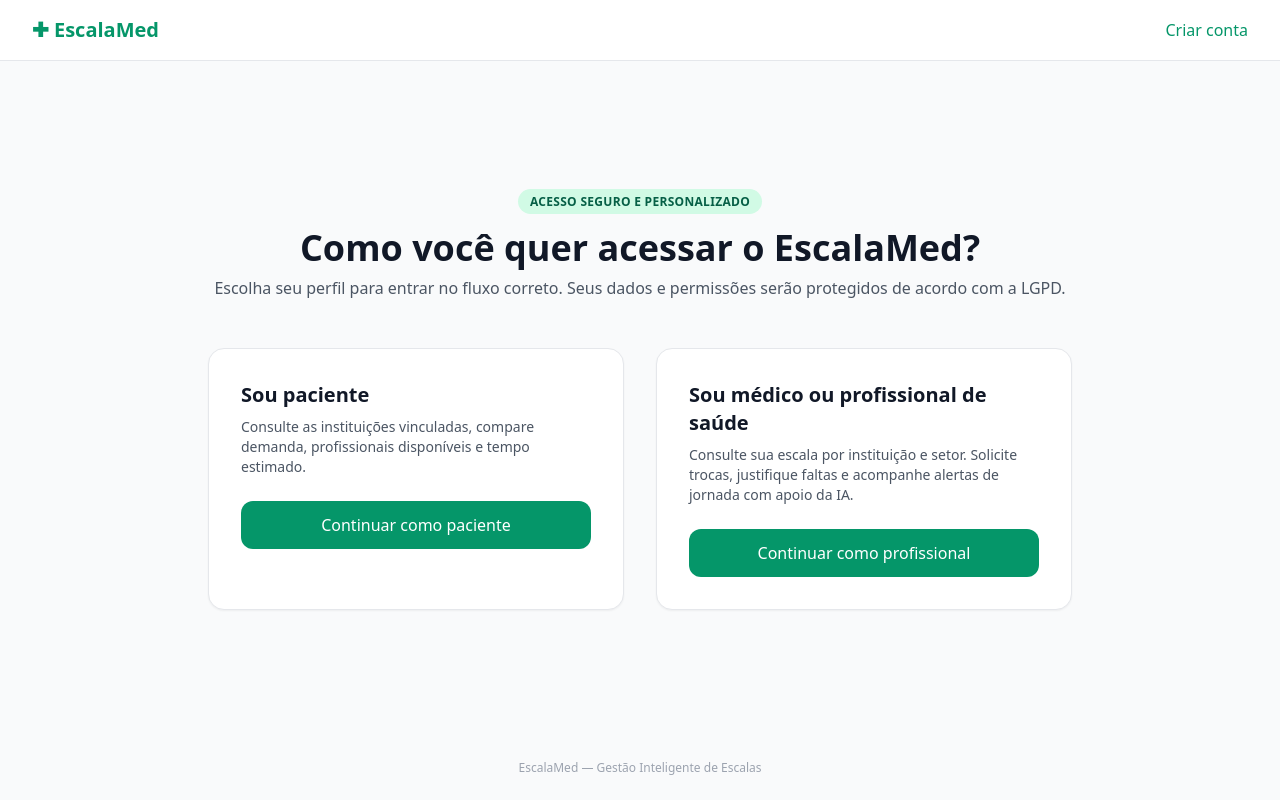
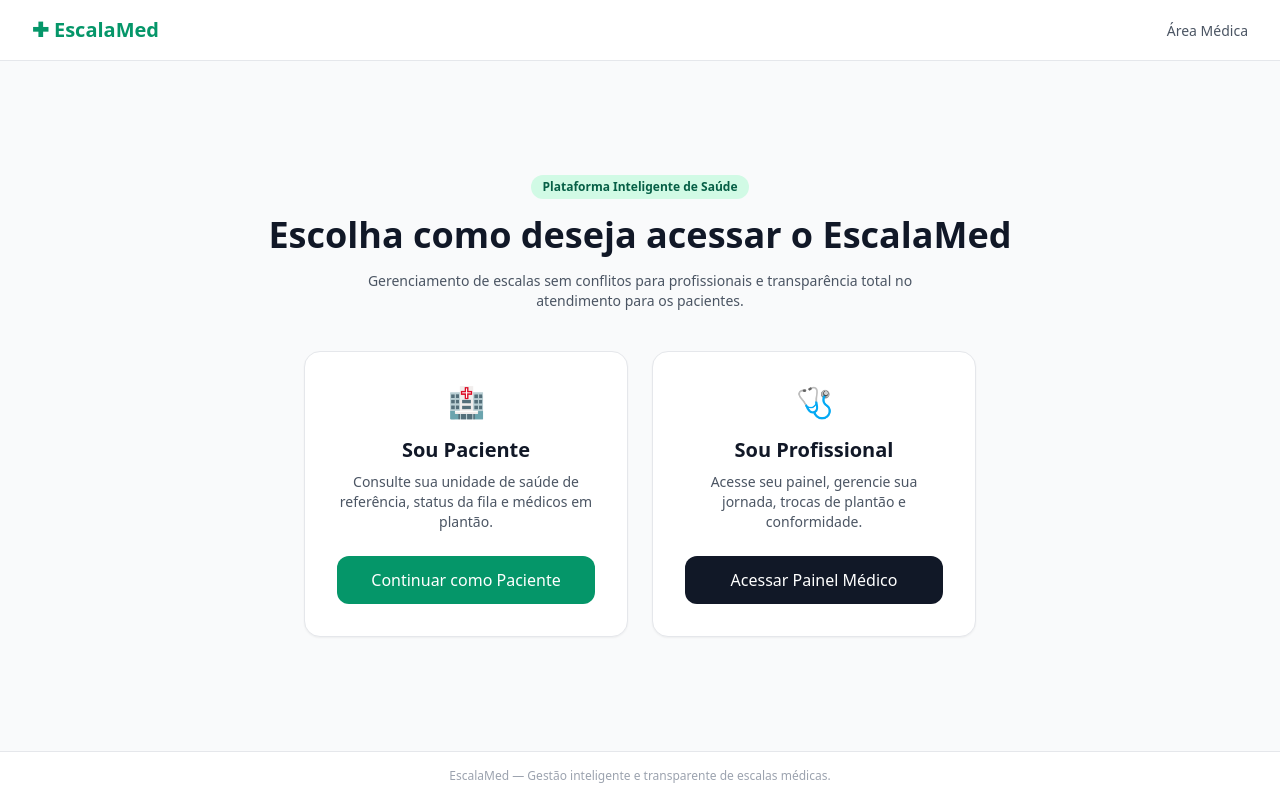
Before and after one commit to feeroepcke/escalamed, a website: page public/index.html in a window 1280 px wide. Drawn offline with nearby package versions, Linux system fonts and the light colour scheme.

Commit message:
Conectando botões da index para paciente e medico

```diff
--- a/public/index.html
+++ b/public/index.html
@@ -3,37 +3,50 @@
 <head>
     <meta charset="UTF-8">
     <meta name="viewport" content="width=device-width, initial-scale=1.0">
-    <title>EscalaMed — Acesso</title>
+    <title>EscalaMed — Gestão Inteligente de Escalas Médicas</title>
     <script src="https://cdn.tailwindcss.com"></script>
 </head>
 <body class="bg-gray-50 min-h-screen flex flex-col justify-between">
+    <!-- Cabeçalho -->
     <header class="bg-white border-b border-gray-200 px-8 py-4 flex justify-between items-center">
-        <div class="flex items-center space-x-2">
-            <span class="text-emerald-600 font-bold text-xl">✚ EscalaMed</span>
+        <div class="text-emerald-600 font-bold text-xl">✚ EscalaMed</div>
+        <div class="space-x-4">
+            <a href="login-medico.html" class="text-sm font-medium text-gray-600 hover:text-emerald-600">Área Médica</a>
         </div>
-        <a href="#" class="text-emerald-600 font-medium hover:underline">Criar conta</a>
     </header>
 
-    <main class="max-w-4xl mx-auto px-4 py-12 text-center">
-        <span class="bg-emerald-100 text-emerald-800 text-xs font-semibold px-3 py-1 rounded-full uppercase tracking-wide">Acesso seguro e personalizado</span>
-        <h1 class="text-4xl font-bold text-gray-900 mt-4 mb-2">Como você quer acessar o EscalaMed?</h1>
-        <p class="text-gray-600 mb-12">Escolha seu perfil para entrar no fluxo correto. Seus dados e permissões serão protegidos de acordo com a LGPD.</p>
+    <!-- Conteúdo Principal -->
+    <main class="max-w-5xl mx-auto p-8 w-full flex-1 flex flex-col justify-center items-center text-center">
+        <span class="bg-emerald-100 text-emerald-800 text-xs font-semibold px-3 py-1 rounded-full mb-4">Plataforma Inteligente de Saúde</span>
+        <h1 class="text-4xl font-bold text-gray-900 mb-4">Escolha como deseja acessar o EscalaMed</h1>
+        <p class="text-gray-600 max-w-xl mb-10 text-sm">Gerenciamento de escalas sem conflitos para profissionais e transparência total no atendimento para os pacientes.</p>
 
-        <div class="grid md:grid-cols-2 gap-8 text-left">
-            <div class="bg-white border border-gray-200 rounded-2xl p-8 shadow-sm hover:shadow-md transition">
-                <h3 class="text-xl font-bold text-gray-900 mb-2">Sou paciente</h3>
-                <p class="text-gray-600 text-sm mb-6">Consulte as instituições vinculadas, compare demanda, profissionais disponíveis e tempo estimado.</p>
-                <button class="w-full bg-emerald-600 text-white font-medium py-3 rounded-xl hover:bg-emerald-700 transition">Continuar como paciente</button>
+        <div class="grid grid-cols-1 md:grid-cols-2 gap-6 w-full max-w-2xl">
+            <!-- Card Paciente -->
+            <div class="bg-white border border-gray-200 rounded-2xl p-8 shadow-sm hover:border-emerald-500 transition flex flex-col justify-between">
+                <div>
+                    <span class="text-3xl mb-4 block">🏥</span>
+                    <h2 class="text-xl font-bold text-gray-900 mb-2">Sou Paciente</h2>
+                    <p class="text-gray-600 text-sm mb-6">Consulte sua unidade de saúde de referência, status da fila e médicos em plantão.</p>
+                </div>
+                <a href="paciente.html" class="w-full bg-emerald-600 text-white font-medium py-3 rounded-xl hover:bg-emerald-700 transition block text-center">Continuar como Paciente</a>
             </div>
 
-            <div class="bg-white border border-gray-200 rounded-2xl p-8 shadow-sm hover:shadow-md transition">
-                <h3 class="text-xl font-bold text-gray-900 mb-2">Sou médico ou profissional de saúde</h3>
-                <p class="text-gray-600 text-sm mb-6">Consulte sua escala por instituição e setor. Solicite trocas, justifique faltas e acompanhe alertas de jornada com apoio da IA.</p>
-                <a href="login-medico.html" class="block text-center w-full bg-emerald-600 text-white font-medium py-3 rounded-xl hover:bg-emerald-700 transition">Continuar como profissional</a>
+            <!-- Card Médico -->
+            <div class="bg-white border border-gray-200 rounded-2xl p-8 shadow-sm hover:border-emerald-500 transition flex flex-col justify-between">
+                <div>
+                    <span class="text-3xl mb-4 block">🩺</span>
+                    <h2 class="text-xl font-bold text-gray-900 mb-2">Sou Profissional</h2>
+                    <p class="text-gray-600 text-sm mb-6">Acesse seu painel, gerencie sua jornada, trocas de plantão e conformidade.</p>
+                </div>
+                <a href="login-medico.html" class="w-full bg-gray-900 text-white font-medium py-3 rounded-xl hover:bg-gray-800 transition block text-center">Acessar Painel Médico</a>
             </div>
         </div>
     </main>
 
-    <footer class="text-center py-6 text-gray-400 text-xs">EscalaMed — Gestão Inteligente de Escalas</footer>
+    <!-- Rodapé -->
+    <footer class="bg-white border-t border-gray-200 py-4 text-center text-xs text-gray-400">
+        EscalaMed — Gestão inteligente e transparente de escalas médicas.
+    </footer>
 </body>
 </html>
```
